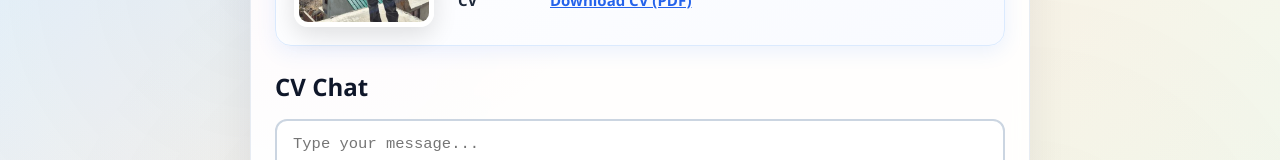
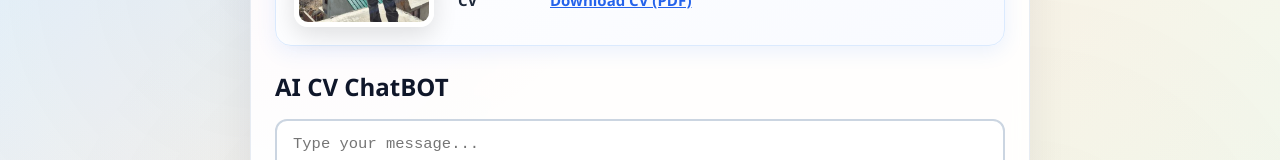
Before and after one commit to karlvc-projects/cv_chat_app, a React (Vite) app: page / in a window 1280 px wide. Shown: the part 257-417 px from the top of the page. Built offline with nearby package versions, Linux system fonts and the light colour scheme; the HTML template or start-up script is replaced by a standard one.

Commit message:
Update App.jsx

```diff
--- a/src/App.jsx
+++ b/src/App.jsx
@@ -102,7 +102,7 @@ function App() {
         </div>
       </header>
 
-      <h2>CV Chat</h2>
+      <h2>AI CV ChatBOT</h2>
 
       <textarea
         value={message}
```
